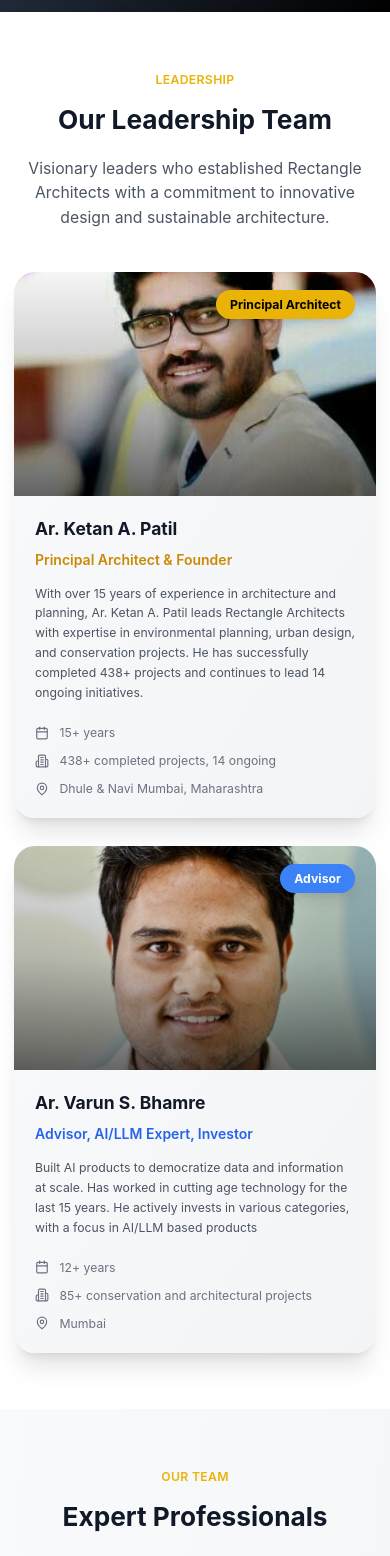
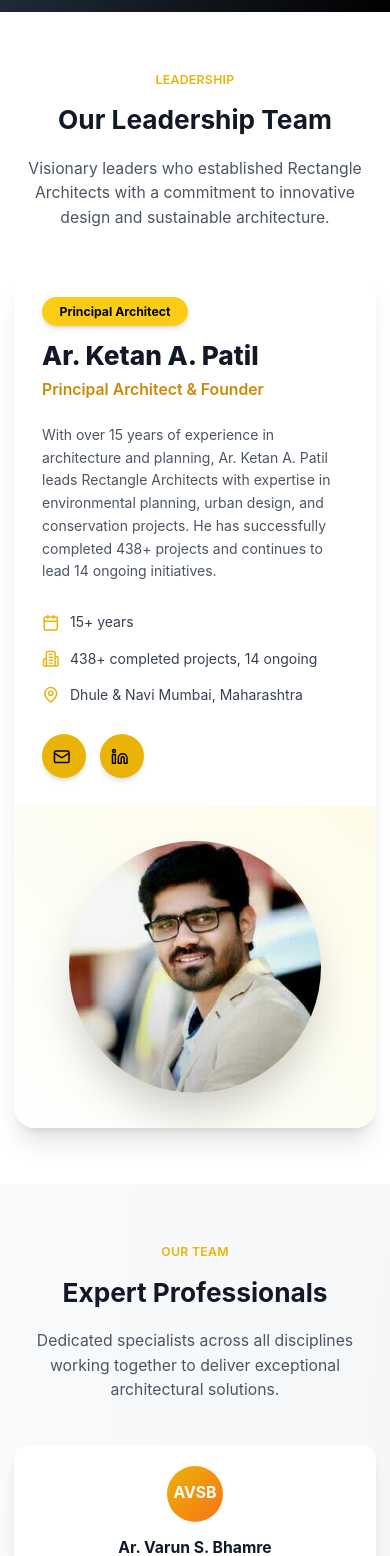
Before and after one commit to TanmayVS007/rec, a React (Vite) app: page /team in a window 390 px wide. Shown: the part 432-1988 px from the top of the page. Built offline with nearby package versions, Linux system fonts and the light colour scheme.

Commit message:
remove timeline and adjust team section

```diff
--- a/src/pages/Team.tsx
+++ b/src/pages/Team.tsx
@@ -40,28 +40,17 @@ const Team = () => {
     linkedin: "https://linkedin.com/in/ketanpatil",
   };
 
-  // Senior Team Member - Featured with photo
-  const seniorMember = {
-    id: 2,
-    name: "Ar. Varun S. Bhamre",
-    role: "Advisor, AI/LLM Expert, Investor",
-    image: "advisor.jpg",
-    bio: "Built AI products to democratize data and information at scale. Has worked in cutting age technology for the last 15 years. He actively invests in various categories, with a focus in AI/LLM based products",
-    education: "B.Arch. & M. Arch. (Architectural Conservation) SPA Delhi",
-    specialization:
-      "Architectural Conservation, Heritage Restoration, Sustainable Design, Project Management",
-    achievements:
-      "Heritage Conservation Specialist, SPA Delhi Alumni, Conservation Project Leader",
-    experience: "12+ years",
-    projects: "85+ conservation and architectural projects",
-    location: "Mumbai",
-    email: "varun.bhamre@rectanglearchitects.com",
-    phone: "+91 9876543210",
-    linkedin: "https://linkedin.com/in/varunbhamre",
-  };
-
   // Other team members (name and info only)
   const teamMembers = [
+    {
+      name: "Ar. Varun S. Bhamre",
+      role: "Urban Planning Specialist",
+      department: "Urban & Regional Planning",
+      experience: "10+ years",
+      specialization: "Urban & Regional Planning, Master Planning",
+      education: "B.Arch. & M. Arch. Architectural Conservation SPA Delhi",
+      email: "harshada.mahajan@rectanglearchitects.com",
+    },
     {
       name: "Ar. Harshada Mahajan",
       role: "Urban Planning Specialist",
@@ -228,139 +217,62 @@ const Team = () => {
             </p>
           </div>
 
-          <div className="grid grid-cols-1 lg:grid-cols-2 gap-8 lg:gap-16">
-            {/* Principal Architect */}
-            <div
-              className={`group bg-gradient-to-br from-gray-50 to-gray-100 rounded-3xl shadow-xl overflow-hidden hover:shadow-2xl transform transition-all duration-1000 hover:scale-105 hover:-translate-y-4 cursor-pointer card-hover ${
-                isVisible
-                  ? "translate-y-0 opacity-100"
-                  : "translate-y-12 opacity-0"
-              }`}
-              onClick={() => setSelectedMember(principalArchitect)}
-            >
-              <div className="relative overflow-hidden">
-                <img
-                  src={principalArchitect.image}
-                  alt={principalArchitect.name}
-                  className="w-full h-64 sm:h-80 object-cover group-hover:scale-110 transition-transform duration-700"
-                />
-                <div className="absolute inset-0 bg-gradient-to-t from-black/60 via-black/20 to-transparent" />
-
-                {/* Principal badge */}
-                <div className="absolute top-6 right-6">
-                  <span className="bg-yellow-500 text-black px-4 py-2 rounded-full text-sm font-bold shadow-lg">
+          <div className="bg-white rounded-3xl shadow-xl overflow-hidden">
+            <div className="grid grid-cols-1 lg:grid-cols-2 gap-0 items-center">
+              {/* Left - Info Section */}
+              <div className="p-8 lg:p-12">
+                <div className="inline-block mb-5">
+                  <span className="bg-yellow-400 text-black px-5 py-2 rounded-full text-sm font-bold shadow-md">
                     Principal Architect
                   </span>
                 </div>
 
-                {/* Social links overlay */}
-                <div className="absolute bottom-6 left-6 right-6 text-white opacity-0 group-hover:opacity-100 transition-all duration-500 transform translate-y-4 group-hover:translate-y-0">
+                <h2 className="text-3xl font-extrabold text-gray-900 mb-2">
+                  {principalArchitect.name}
+                </h2>
+                <p className="text-lg font-semibold text-yellow-600 mb-6">
+                  {principalArchitect.role}
+                </p>
+                <p className="text-gray-600 leading-relaxed mb-8">
+                  {principalArchitect.bio}
+                </p>
+
+                <div className="space-y-4 text-gray-700 mb-8">
+                  <div className="flex items-center">
+                    <Calendar className="h-5 w-5 mr-3 text-yellow-500" />
+                    <span>{principalArchitect.experience}</span>
+                  </div>
+                  <div className="flex items-center">
+                    <Building2 className="h-5 w-5 mr-3 text-yellow-500" />
+                    <span>{principalArchitect.projects}</span>
+                  </div>
+                  <div className="flex items-center">
+                    <MapPin className="h-5 w-5 mr-3 text-yellow-500" />
+                    <span>{principalArchitect.location}</span>
+                  </div>
+                </div>
+
+                {/* Social Buttons */}
                 <div className="flex space-x-4">
-                    <button className="p-3 bg-yellow-500 text-black rounded-full hover:bg-yellow-400 transition-all duration-300 transform hover:scale-110">
+                  <button className="p-3 bg-yellow-500 text-black rounded-full hover:bg-yellow-400 transition-all duration-300 transform hover:scale-110 shadow-md">
                     <Mail className="h-5 w-5" />
                   </button>
-                    <button className="p-3 bg-yellow-500 text-black rounded-full hover:bg-yellow-400 transition-all duration-300 transform hover:scale-110">
+                  <button className="p-3 bg-yellow-500 text-black rounded-full hover:bg-yellow-400 transition-all duration-300 transform hover:scale-110 shadow-md">
                     <Linkedin className="h-5 w-5" />
                   </button>
                 </div>
               </div>
 
-                {/* Hover overlay */}
-                <div className="absolute inset-0 bg-gradient-to-br from-yellow-500/20 to-transparent opacity-0 group-hover:opacity-100 transition-opacity duration-500" />
-              </div>
-
-              <div className="p-6 sm:p-8">
-                <h3 className="text-xl sm:text-2xl font-bold text-gray-900 mb-2 group-hover:text-yellow-600 transition-colors duration-300">
-                  {principalArchitect.name}
-                </h3>
-                <p className="text-yellow-600 font-semibold mb-4 text-base sm:text-lg">
-                  {principalArchitect.role}
-                </p>
-                <p className="text-gray-600 mb-6 leading-relaxed text-sm sm:text-base">
-                  {principalArchitect.bio}
-                </p>
-
-                <div className="space-y-3 text-sm">
-                  <div className="flex items-center text-gray-500">
-                    <Calendar className="h-4 w-4 mr-3 flex-shrink-0" />
-                    <span>{principalArchitect.experience}</span>
-                  </div>
-                  <div className="flex items-center text-gray-500">
-                    <Building2 className="h-4 w-4 mr-3 flex-shrink-0" />
-                    <span>{principalArchitect.projects}</span>
-                  </div>
-                  <div className="flex items-center text-gray-500">
-                    <MapPin className="h-4 w-4 mr-3 flex-shrink-0" />
-                    <span>{principalArchitect.location}</span>
-                  </div>
-                </div>
-              </div>
-            </div>
-
-            {/* Senior Member */}
-            <div
-              className={`group bg-gradient-to-br from-gray-50 to-gray-100 rounded-3xl shadow-xl overflow-hidden hover:shadow-2xl transform transition-all duration-1000 delay-200 hover:scale-105 hover:-translate-y-4 cursor-pointer card-hover ${
-                isVisible
-                  ? "translate-y-0 opacity-100"
-                  : "translate-y-12 opacity-0"
-              }`}
-              onClick={() => setSelectedMember(seniorMember)}
-            >
-              <div className="relative overflow-hidden">
+              {/* Right - Image Section */}
+              <div className="relative flex justify-center items-center bg-gradient-to-bl from-yellow-50 to-white p-10">
+                <div className="relative w-72 h-72 sm:w-80 sm:h-80 lg:w-96 lg:h-96 rounded-full shadow-2xl overflow-hidden transform hover:scale-105 transition-transform duration-700">
                   <img
-                  src={seniorMember.image}
-                  alt={seniorMember.name}
-                  className="w-full h-64 sm:h-80 object-cover group-hover:scale-110 transition-transform duration-700"
+                    src={principalArchitect.image}
+                    alt={principalArchitect.name}
+                    className="w-full h-full object-cover"
                   />
-                <div className="absolute inset-0 bg-gradient-to-t from-black/60 via-black/20 to-transparent" />
-
-                {/* Senior badge */}
-                <div className="absolute top-6 right-6">
-                  <span className="bg-blue-500 text-white px-4 py-2 rounded-full text-sm font-bold shadow-lg">
-                    Advisor
-                  </span>
-                </div>
-
-                {/* Social links overlay */}
-                <div className="absolute bottom-6 left-6 right-6 text-white opacity-0 group-hover:opacity-100 transition-all duration-500 transform translate-y-4 group-hover:translate-y-0">
-                  <div className="flex space-x-4">
-                    <button className="p-3 bg-yellow-500 text-black rounded-full hover:bg-yellow-400 transition-all duration-300 transform hover:scale-110">
-                      <Mail className="h-5 w-5" />
-                    </button>
-                    <button className="p-3 bg-yellow-500 text-black rounded-full hover:bg-yellow-400 transition-all duration-300 transform hover:scale-110">
-                      <Linkedin className="h-5 w-5" />
-                    </button>
-                  </div>
-                </div>
-
-                {/* Hover overlay */}
-                <div className="absolute inset-0 bg-gradient-to-br from-blue-500/20 to-transparent opacity-0 group-hover:opacity-100 transition-opacity duration-500" />
-              </div>
-
-              <div className="p-6 sm:p-8">
-                <h3 className="text-xl sm:text-2xl font-bold text-gray-900 mb-2 group-hover:text-blue-600 transition-colors duration-300">
-                  {seniorMember.name}
-                </h3>
-                <p className="text-blue-600 font-semibold mb-4 text-base sm:text-lg">
-                  {seniorMember.role}
-                </p>
-                <p className="text-gray-600 mb-6 leading-relaxed text-sm sm:text-base">
-                  {seniorMember.bio}
-                </p>
-
-                <div className="space-y-3 text-sm">
-                  <div className="flex items-center text-gray-500">
-                    <Calendar className="h-4 w-4 mr-3 flex-shrink-0" />
-                    <span>{seniorMember.experience}</span>
-                  </div>
-                  <div className="flex items-center text-gray-500">
-                    <Building2 className="h-4 w-4 mr-3 flex-shrink-0" />
-                    <span>{seniorMember.projects}</span>
-                  </div>
-                  <div className="flex items-center text-gray-500">
-                    <MapPin className="h-4 w-4 mr-3 flex-shrink-0" />
-                    <span>{seniorMember.location}</span>
-                  </div>
+                  {/* Circular gradient overlay for depth */}
+                  <div className="absolute inset-0 bg-gradient-to-t from-black/20 via-transparent to-transparent"></div>
                 </div>
               </div>
             </div>
@@ -642,14 +554,14 @@ const Team = () => {
                     )}
                   </div>
 
-                  <div className="mt-6 sm:mt-8 flex space-x-4">
+                  {/* <div className="mt-6 sm:mt-8 flex space-x-4">
                     <button className="flex-1 bg-yellow-500 text-black py-2 sm:py-3 rounded-xl font-semibold hover:bg-yellow-400 transition-colors duration-300 text-sm sm:text-base">
                       Contact
                     </button>
                     <button className="p-2 sm:p-3 border border-gray-300 rounded-xl hover:bg-gray-50 transition-colors duration-300">
                       <Linkedin className="h-4 w-4 sm:h-5 sm:w-5 text-gray-600" />
                     </button>
-                  </div>
+                  </div> */}
                 </div>
               </div>
             </div>
@@ -661,3 +573,71 @@ const Team = () => {
 };
 
 export default Team;
+
+// senior member
+// {/* <div
+//               className={`group bg-gradient-to-br from-gray-50 to-gray-100 rounded-3xl shadow-xl overflow-hidden hover:shadow-2xl transform transition-all duration-1000 delay-200 hover:scale-105 hover:-translate-y-4 cursor-pointer card-hover ${
+//                 isVisible
+//                   ? "translate-y-0 opacity-100"
+//                   : "translate-y-12 opacity-0"
+//               }`}
+//               onClick={() => setSelectedMember(seniorMember)}
+//             >
+//               <div className="relative overflow-hidden">
+//                 <img
+//                   src={seniorMember.image}
+//                   alt={seniorMember.name}
+//                   className="w-full h-64 sm:h-80 object-cover group-hover:scale-110 transition-transform duration-700"
+//                 />
+//                 <div className="absolute inset-0 bg-gradient-to-t from-black/60 via-black/20 to-transparent" />
+
+//                 {/* Senior badge */}
+//                 <div className="absolute top-6 right-6">
+//                   <span className="bg-blue-500 text-white px-4 py-2 rounded-full text-sm font-bold shadow-lg">
+//                     Advisor
+//                   </span>
+//                 </div>
+
+//                 {/* Social links overlay */}
+//                 <div className="absolute bottom-6 left-6 right-6 text-white opacity-0 group-hover:opacity-100 transition-all duration-500 transform translate-y-4 group-hover:translate-y-0">
+//                   <div className="flex space-x-4">
+//                     <button className="p-3 bg-yellow-500 text-black rounded-full hover:bg-yellow-400 transition-all duration-300 transform hover:scale-110">
+//                       <Mail className="h-5 w-5" />
+//                     </button>
+//                     <button className="p-3 bg-yellow-500 text-black rounded-full hover:bg-yellow-400 transition-all duration-300 transform hover:scale-110">
+//                       <Linkedin className="h-5 w-5" />
+//                     </button>
+//                   </div>
+//                 </div>
+
+//                 {/* Hover overlay */}
+//                 <div className="absolute inset-0 bg-gradient-to-br from-blue-500/20 to-transparent opacity-0 group-hover:opacity-100 transition-opacity duration-500" />
+//               </div>
+
+//               <div className="p-6 sm:p-8">
+//                 <h3 className="text-xl sm:text-2xl font-bold text-gray-900 mb-2 group-hover:text-blue-600 transition-colors duration-300">
+//                   {seniorMember.name}
+//                 </h3>
+//                 <p className="text-blue-600 font-semibold mb-4 text-base sm:text-lg">
+//                   {seniorMember.role}
+//                 </p>
+//                 <p className="text-gray-600 mb-6 leading-relaxed text-sm sm:text-base">
+//                   {seniorMember.bio}
+//                 </p>
+
+//                 <div className="space-y-3 text-sm">
+//                   <div className="flex items-center text-gray-500">
+//                     <Calendar className="h-4 w-4 mr-3 flex-shrink-0" />
+//                     <span>{seniorMember.experience}</span>
+//                   </div>
+//                   <div className="flex items-center text-gray-500">
+//                     <Building2 className="h-4 w-4 mr-3 flex-shrink-0" />
+//                     <span>{seniorMember.projects}</span>
+//                   </div>
+//                   <div className="flex items-center text-gray-500">
+//                     <MapPin className="h-4 w-4 mr-3 flex-shrink-0" />
+//                     <span>{seniorMember.location}</span>
+//                   </div>
+//                 </div>
+//               </div> */}
+// </div>
```
Also changed, not shown: src/pages/About.tsx (+121 -118 lines). Lines whose indentation alone changed are shown as unchanged.
